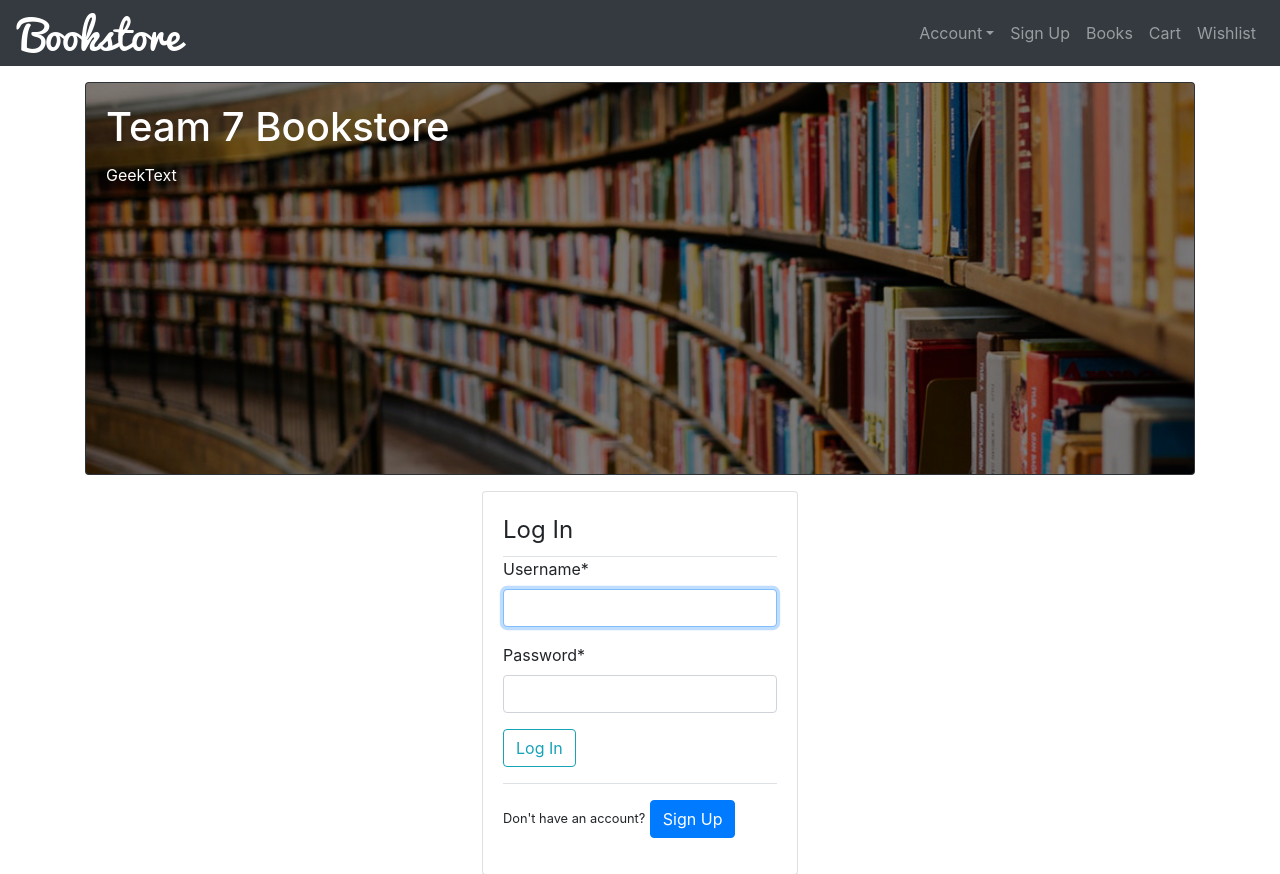
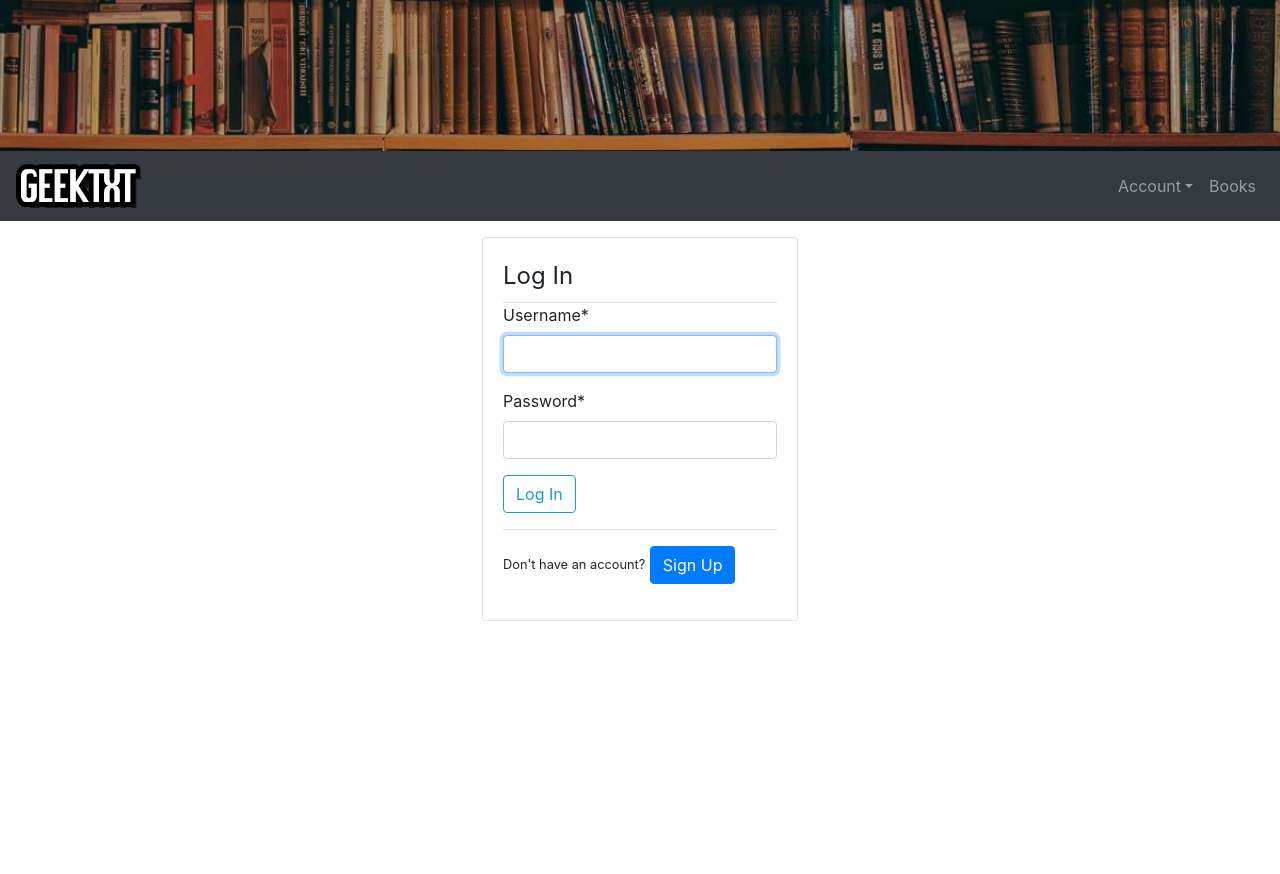
Before and after one commit to BrennaRamos/Team-7--Book-Store, a Django app: page /login/ in a window 1280 px wide. Shown: the top 874 px of the page. After the commit the page ends 621 px from the top, so only its background shows below. Run offline with Django 3.2, Linux system fonts and the light colour scheme; parts of the project's set-up code (start-up, migrations or seed data) failed here and were passed over; some libraries are stand-ins or nearby versions.

Commit message:
made some more bs changes

```diff
--- a/bookstore/templates/base.html
+++ b/bookstore/templates/base.html
@@ -35,7 +35,9 @@
 
     <body>
 
-        <nav class="navbar navbar-expand-lg navbar-dark bg-dark">
+        <img class="img-fluid" style="width: 100%;height: auto;" src="{% static 'images/books.jpg' %}" alt="Card image">
+
+        <nav class="navbar navbar-expand-lg navbar-dark bg-dark mb-3">
 
             <a class="navbar-brand" href="{% url 'bookstore-home' %}"><img src="{% static 'images/logoSmall.png' %}"></a>
 
@@ -47,31 +49,34 @@
 
                 <ul class="navbar-nav ml-auto">
 
+                    {% if user.is_authenticated %}
                     <li class="nav-item dropdown">
-                        <a class="nav-link dropdown-toggle" data-toggle="dropdown" href="#" role="button" aria-haspopup="true" aria-expanded="false">Account</a>
+                        <a class="nav-link dropdown-toggle" data-toggle="dropdown" href="#" role="button" aria-haspopup="true" aria-expanded="false">{{ user.username }}</a>
                         <div class="dropdown-menu">
-                            <a class="dropdown-item" href="{% url 'login' %}">Log In</a>
-                            <div class="dropdown-divider"></div>
-                            <a class="dropdown-item" href="{% url 'signup' %}">Sign Up</a>
+                            <a class="dropdown-item" href="{% url 'wishlists' %}">Wishlist</a>
+                            <a class="dropdown-item" href="{% url 'logout' %}">Log Out</a>
                         </div>
                     </li>
-
-                    <li class="nav-item">
-                        <a class="nav-link" href="{% url 'signup' %}">Sign Up</a>
+                    {% else  %}
+                    <li class="nav-item dropdown">
+                            <a class="nav-link dropdown-toggle" data-toggle="dropdown" href="#" role="button" aria-haspopup="true" aria-expanded="false">Account</a>
+                            <div class="dropdown-menu">
+                                <a class="dropdown-item" href="{% url 'login' %}">Log In</a>
+                                <div class="dropdown-divider"></div>
+                                <a class="dropdown-item" href="{% url 'signup' %}">Sign Up</a>
+                            </div>
                     </li>
+                    {% endif  %}
 
                     <li class="nav-item">
                         <a class="nav-link" href="{% url 'bookstore-books' %}">Books</a>
                     </li>
 
+                    {% if user.is_authenticated %}
                     <li class="nav-item">
                         <a class="nav-link" href="{% url 'cart' %}">Cart</a>
                     </li>
-
-                     <li class="nav-item">
-                        <a class="nav-link" href="{% url 'wishlists' %}">Wishlist</a>
-                    </li>
-
+                    {% endif %}
                 </ul>
 
             </div>
@@ -102,22 +107,8 @@
                             </div>
                         </div>
                 {% endfor %}
+
             {% endif %}
-
-            <div class="card bg-dark text-white mb-3 mt-3">
-                <img class="card-img" src="{% static 'images/books.png' %}" alt="Card image">
-                <div class="card-img-overlay">
-                    <h1 class="card-title">Team 7 Bookstore</h1>
-                    <p class="card-text">
-                        {% if title %}
-                            {{ title }}
-                        {% else %}
-                            GeekText
-                        {% endif %}
-                    </p>
-
-                </div>
-            </div>
 
             {% block content %}
 
```
Also changed, not shown: bookstore/static/images/books.jpg (added), bookstore/static/images/books.png, bookstore/static/images/logoSmall.png, db.sqlite3, 1 other file.
